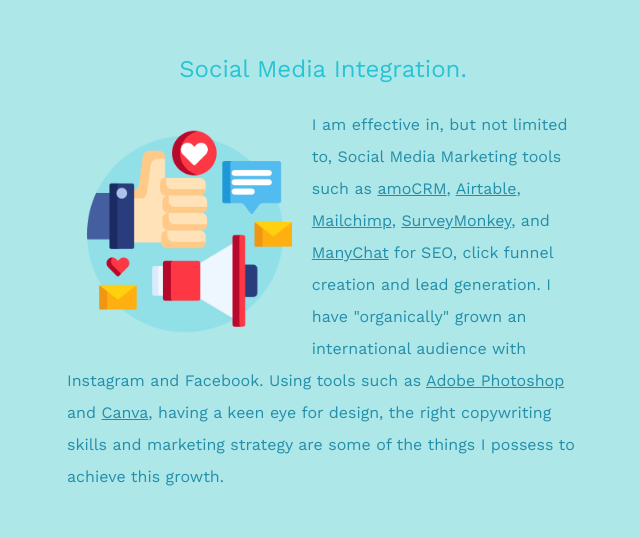
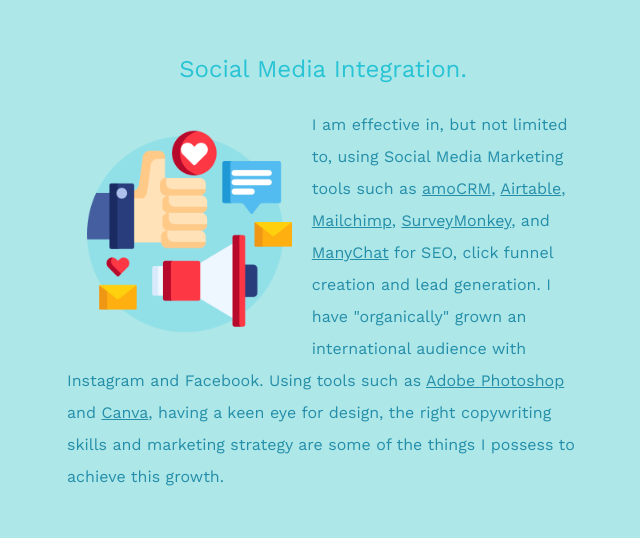
Before and after one commit to mariaumali/About-Maria, a plain HTML site: page index.html in a window 1280 px wide. Shown: the part 1527-2065 px from the top of the page, 317-957 px from the left. Drawn offline with nearby package versions, Linux system fonts and the light colour scheme.

Commit message:
Update index.html

```diff
--- a/index.html
+++ b/index.html
@@ -97,7 +97,7 @@
 	<h2> Here's what I can do: </h2>
 <br>
 	<h4> Social Media Integration. </h4>
-	<p class="skill-par"> <img class="skill-image" src="images/digital-campaign.png"> I am effective in, but not limited to, Social Media Marketing tools such as <u>amoCRM</u>, <u>Airtable</u>, <u>Mailchimp</u>, <u>SurveyMonkey</u>, and <u>ManyChat</u> for SEO, click funnel creation and lead generation. I have "organically" grown an international audience with Instagram and Facebook. Using tools such as <u>Adobe Photoshop</u> and <u>Canva</u>, having a keen eye for design, the right copywriting skills and marketing strategy are some of the things I possess to achieve this growth.</p>
+	<p class="skill-par"> <img class="skill-image" src="images/digital-campaign.png"> I am effective in, but not limited to, using Social Media Marketing tools such as <u>amoCRM</u>, <u>Airtable</u>, <u>Mailchimp</u>, <u>SurveyMonkey</u>, and <u>ManyChat</u> for SEO, click funnel creation and lead generation. I have "organically" grown an international audience with Instagram and Facebook. Using tools such as <u>Adobe Photoshop</u> and <u>Canva</u>, having a keen eye for design, the right copywriting skills and marketing strategy are some of the things I possess to achieve this growth.</p>
 <br>
 	<h4> Web Design/Development. </h4>
 	<img class="web-dev" src="images/web.png">
```
